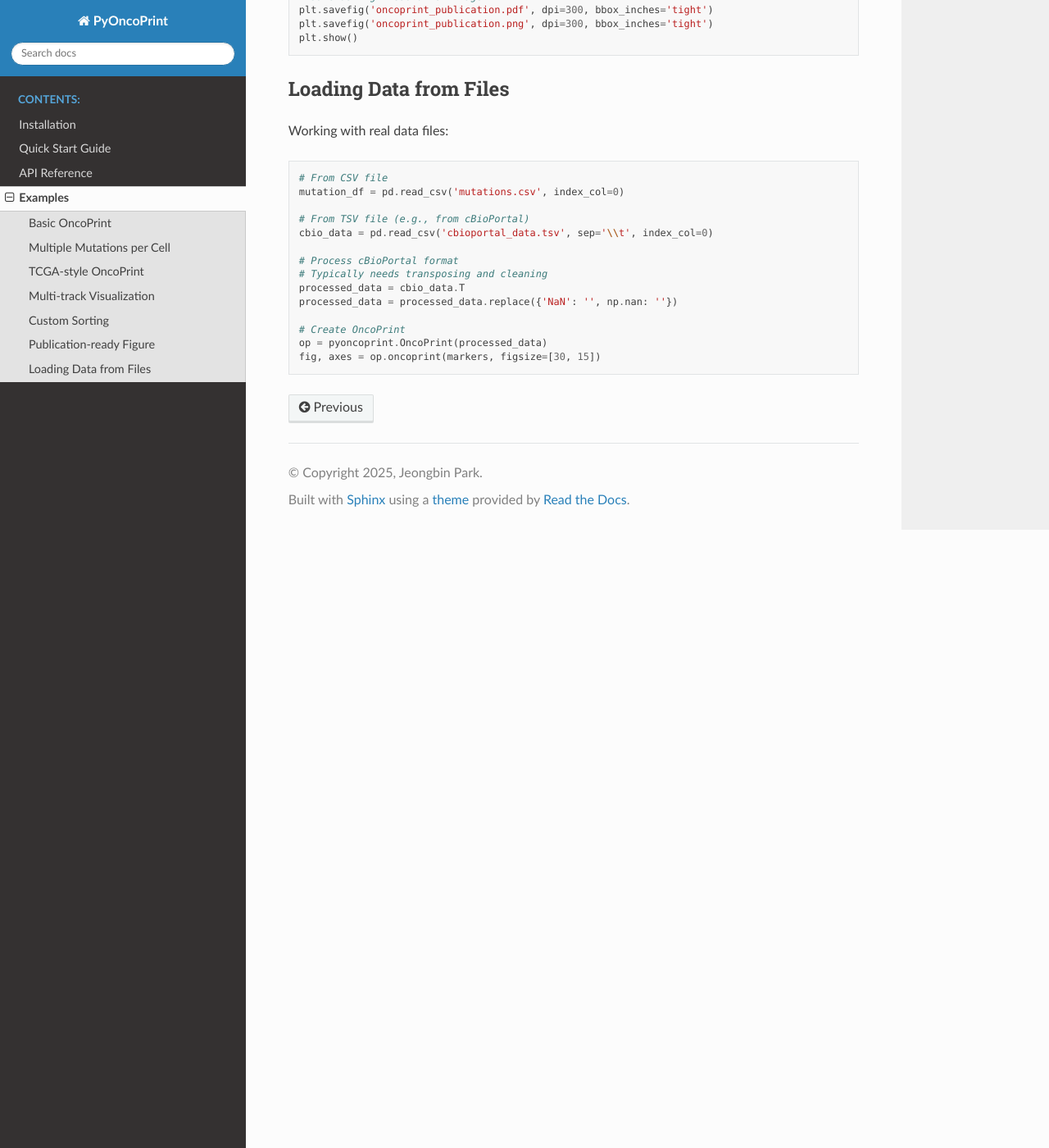
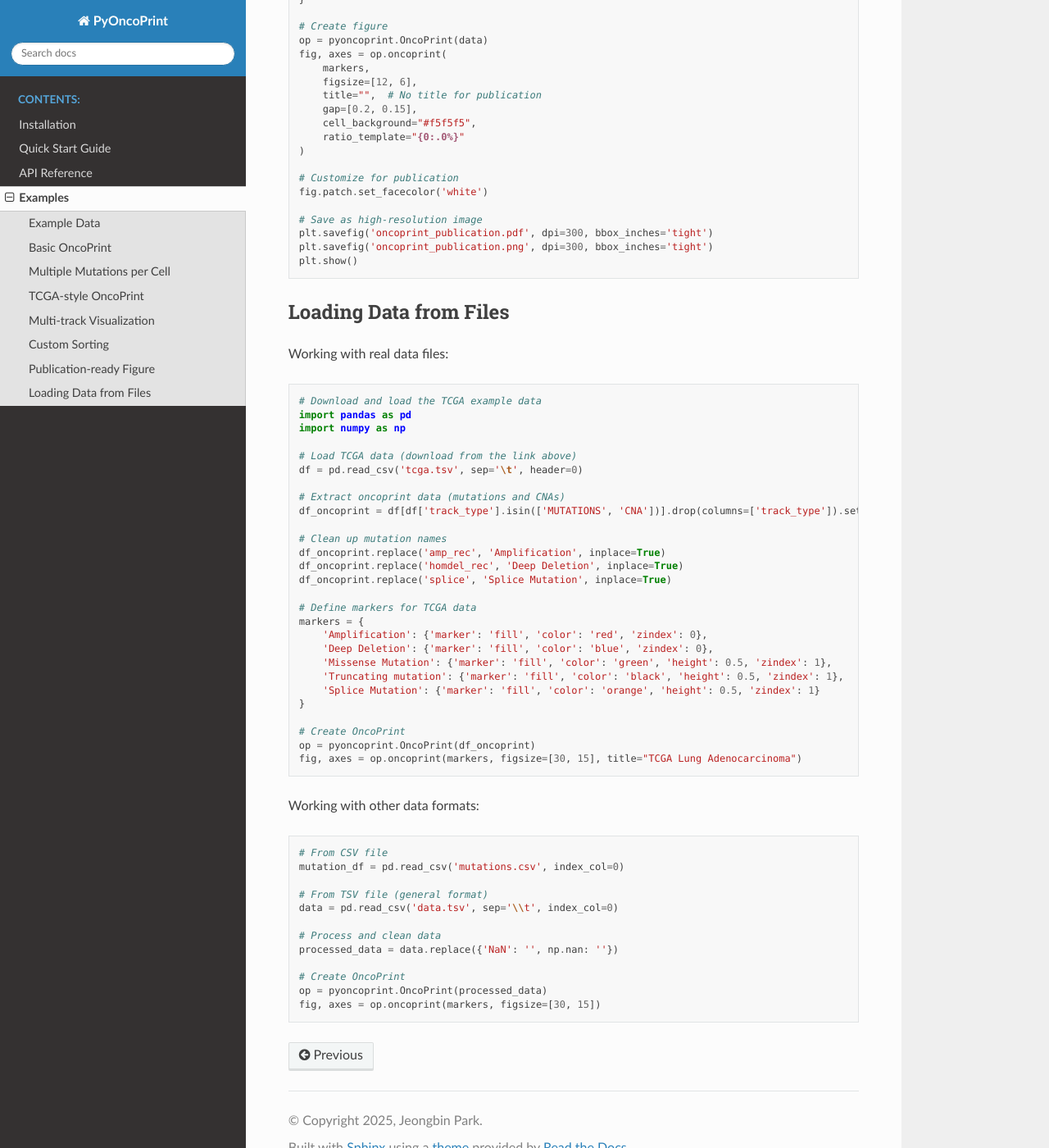
Before and after one commit to pnucolab/pyoncoprint, a Sphinx documentation site: the page built from docs/source/examples.rst, in a window 1280 px wide and 1400 px high, scrolled down 5880 px. Shown: the whole window at 82% size. Built offline with Sphinx 7.4.7 and the Read the Docs theme 3.1.0, drawn with Linux system fonts in a browser that asks for light colours; some of the changed text lies outside the part shown.

Commit message:
add example data, bump to 0.2.6

```diff
--- a/docs/source/conf.py
+++ b/docs/source/conf.py
@@ -13,8 +13,8 @@
 project = 'PyOncoPrint'
 copyright = '2025, Jeongbin Park'
 author = 'Jeongbin Park'
-release = '0.2.4'
-version = '0.2.4'
+release = '0.2.6'
+version = '0.2.6'
 
 # -- General configuration ---------------------------------------------------
 # https://www.sphinx-doc.org/en/master/usage/configuration.html#general-configuration
--- a/docs/source/examples.rst
+++ b/docs/source/examples.rst
@@ -1,5 +1,17 @@
 Examples
 ========
+
+Example Data
+------------
+
+The following example datasets are available for download and testing:
+
+* `TCGA Lung Adenocarcinoma Data <https://raw.githubusercontent.com/pnucolab/pyoncoprint/main/example_data/tcga.tsv>`_ - Real cancer genomics data from TCGA
+* `Test Dataset 1 <https://raw.githubusercontent.com/pnucolab/pyoncoprint/main/example_data/test1.tsv>`_ - Sample mutation data for testing
+* `Test Dataset 2 <https://raw.githubusercontent.com/pnucolab/pyoncoprint/main/example_data/test2.tsv>`_ - Additional test data
+* `Example Notebook <https://raw.githubusercontent.com/pnucolab/pyoncoprint/main/example.ipynb>`_ - Complete tutorial notebook
+
+Download these files to follow along with the examples below.
 
 Basic OncoPrint
 ---------------
@@ -347,16 +359,46 @@
 
 .. code-block:: python
 
+   # Download and load the TCGA example data
+   import pandas as pd
+   import numpy as np
+
+   # Load TCGA data (download from the link above)
+   df = pd.read_csv('tcga.tsv', sep='\t', header=0)
+
+   # Extract oncoprint data (mutations and CNAs)
+   df_oncoprint = df[df['track_type'].isin(['MUTATIONS', 'CNA'])].drop(columns=['track_type']).set_index('track_name').fillna('')
+
+   # Clean up mutation names
+   df_oncoprint.replace('amp_rec', 'Amplification', inplace=True)
+   df_oncoprint.replace('homdel_rec', 'Deep Deletion', inplace=True)
+   df_oncoprint.replace('splice', 'Splice Mutation', inplace=True)
+
+   # Define markers for TCGA data
+   markers = {
+       'Amplification': {'marker': 'fill', 'color': 'red', 'zindex': 0},
+       'Deep Deletion': {'marker': 'fill', 'color': 'blue', 'zindex': 0},
+       'Missense Mutation': {'marker': 'fill', 'color': 'green', 'height': 0.5, 'zindex': 1},
+       'Truncating mutation': {'marker': 'fill', 'color': 'black', 'height': 0.5, 'zindex': 1},
+       'Splice Mutation': {'marker': 'fill', 'color': 'orange', 'height': 0.5, 'zindex': 1}
+   }
+
+   # Create OncoPrint
+   op = pyoncoprint.OncoPrint(df_oncoprint)
+   fig, axes = op.oncoprint(markers, figsize=[30, 15], title="TCGA Lung Adenocarcinoma")
+
+Working with other data formats:
+
+.. code-block:: python
+
    # From CSV file
    mutation_df = pd.read_csv('mutations.csv', index_col=0)
 
-   # From TSV file (e.g., from cBioPortal)
-   cbio_data = pd.read_csv('cbioportal_data.tsv', sep='\\t', index_col=0)
+   # From TSV file (general format)
+   data = pd.read_csv('data.tsv', sep='\\t', index_col=0)
 
-   # Process cBioPortal format
-   # Typically needs transposing and cleaning
-   processed_data = cbio_data.T
-   processed_data = processed_data.replace({'NaN': '', np.nan: ''})
+   # Process and clean data
+   processed_data = data.replace({'NaN': '', np.nan: ''})
 
    # Create OncoPrint
    op = pyoncoprint.OncoPrint(processed_data)
--- a/docs/source/installation.rst
+++ b/docs/source/installation.rst
@@ -44,7 +44,7 @@
 .. code-block:: python
 
    import pyoncoprint
-   # If no error occurs, the installation was successful
+   print(pyoncoprint.__version__)  # Should print version number (e.g., '0.2.6')
 
    # Create a simple test
    import pandas as pd
--- a/docs/source/quickstart.rst
+++ b/docs/source/quickstart.rst
@@ -2,6 +2,8 @@
 =================
 
 This guide will walk you through creating your first OncoPrint visualization.
+
+For real-world examples, download the sample datasets from our `Examples page <examples.html>`_ including TCGA cancer genomics data.
 
 Basic Usage
 -----------
--- a/pyoncoprint/__init__.py
+++ b/pyoncoprint/__init__.py
@@ -1,3 +1,5 @@
+__version__ = "0.2.6"
+
 import numpy as np
 import pandas as pd
 
--- a/pyproject.toml
+++ b/pyproject.toml
@@ -1,6 +1,6 @@
 [project]
 name = "pyoncoprint"
-version = "0.2.5"
+version = "0.2.6"
 description = "PyOncoPrint"
 readme = "README.rst"
 requires-python = ">=3.7"
```
Also changed, not shown: setup.py (deleted, +0 -28 lines), example.ipynb, 4 other files.
